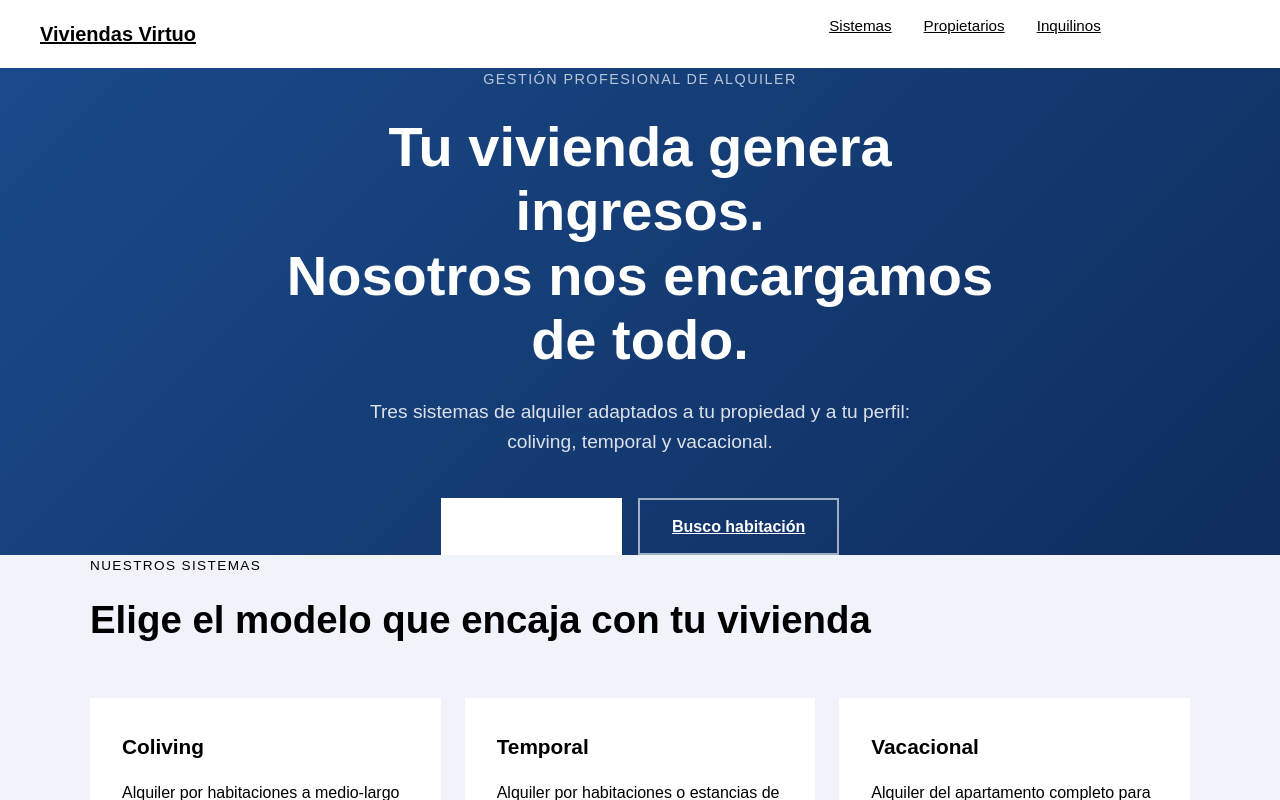
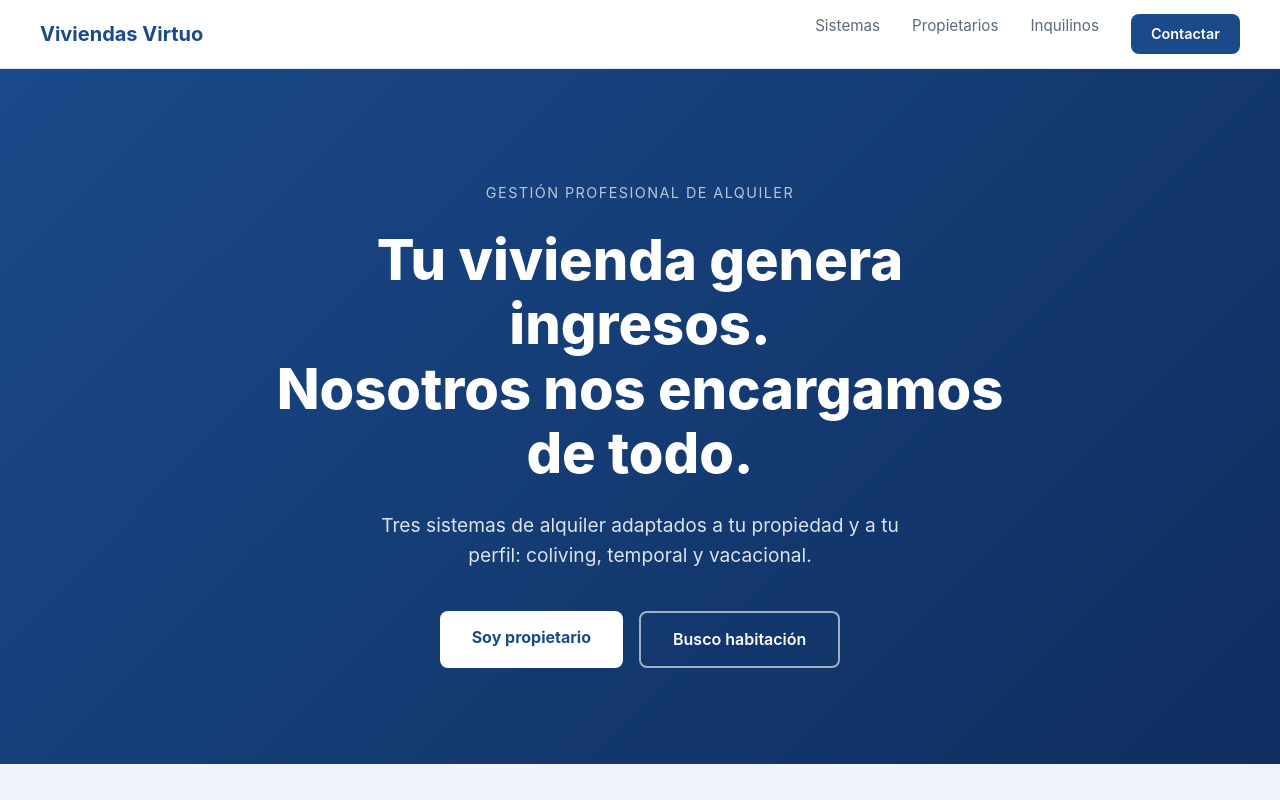
Before and after one commit to viviendasvirtuo/web-viviendasvirtuo, a Next.js app: page / in a window 1280 px wide. Shown: the top 800 px of the page. Built offline with nearby package versions, Linux system fonts and the light colour scheme.

Commit message:
fix: versiones estables next14+react18, css variables completas, build garantizado

```diff
--- a/app/globals.css
+++ b/app/globals.css
@@ -1,2 +1,36 @@
-* { box-sizing: border-box; margin: 0; padding: 0; }
-body { font-family: sans-serif; line-height: 1.6; }
+*, *::before, *::after { box-sizing: border-box; margin: 0; padding: 0; }
+
+:root {
+  --color-primary: #1a4a8a;
+  --color-primary-hover: #0f2d5e;
+  --color-text: #1a1a2e;
+  --color-text-muted: #5a6a7a;
+  --color-text-faint: #9aa5b1;
+  --color-bg: #f8f9fc;
+  --color-surface: #ffffff;
+  --color-border: #e2e8f0;
+  --radius-sm: 0.375rem;
+  --radius-md: 0.5rem;
+  --radius-lg: 0.75rem;
+  --space-4: 1rem;
+  --space-6: 1.5rem;
+  --space-8: 2rem;
+  --space-12: 3rem;
+  --space-16: 4rem;
+}
+
+html {
+  scroll-behavior: smooth;
+  -webkit-font-smoothing: antialiased;
+}
+
+body {
+  font-family: 'Inter', system-ui, sans-serif;
+  font-size: 1rem;
+  line-height: 1.6;
+  color: var(--color-text);
+  background: var(--color-bg);
+}
+
+a { text-decoration: none; color: inherit; }
+img { display: block; max-width: 100%; }
```
Also changed, not shown: package.json (+5 -5 lines).
